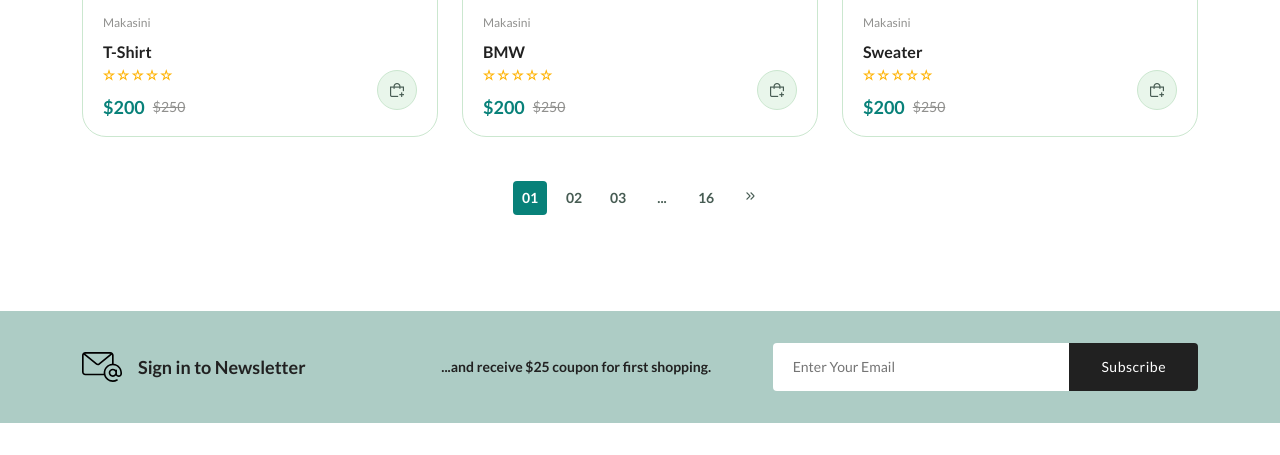
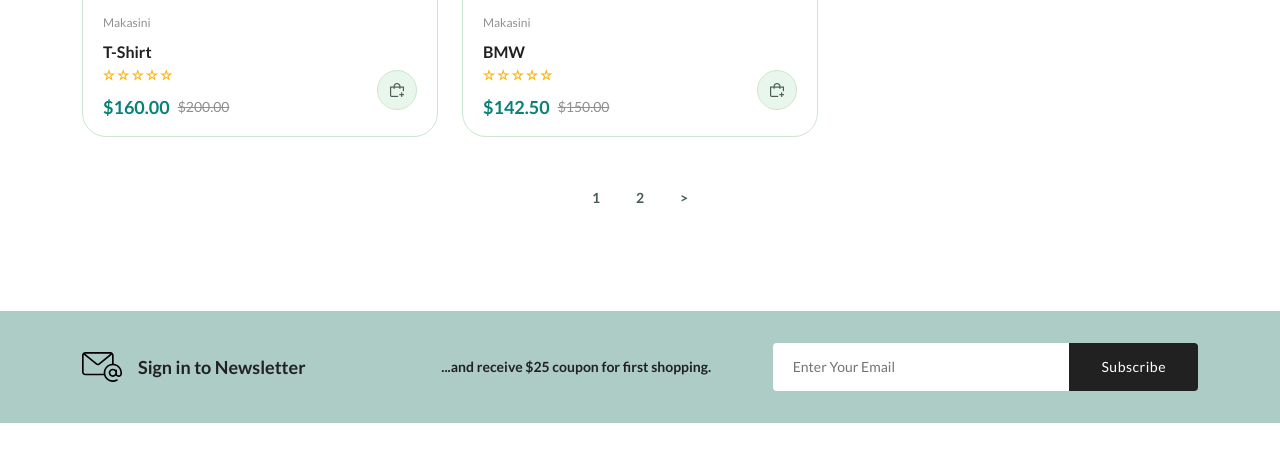
Before and after one commit to Alitop002/Evara_shop-, a Django app: page /shop/ in a window 1280 px wide. Shown: the part 612-1067 px from the top of the page. Run offline with Django 5.2, Linux system fonts and the light colour scheme; data comes from the database, SQL or seed files in the repository; both versions use the stored data as it was after the commit; some libraries are stand-ins or nearby versions.

Commit message:
Paginator

```diff
--- a/shop/views.py
+++ b/shop/views.py
@@ -3,6 +3,7 @@
 from django.contrib.auth import authenticate, login, logout
 from django.contrib.auth.decorators import login_required
 from django.core.paginator import Paginator
+
 
 
 def dahsboard(request):
@@ -46,9 +47,15 @@
 
 def shop(request):
     products = Product.objects.all()
+    paginator = Paginator(products, 2)
+
+    page = request.GET.get('page')
+
+    page_products = paginator.get_page(page)
+
 
     data = {'path': 'Mahsulotlar',
-            'products':products
+            'products': page_products
             }
     return render(request, "shop/shop.html", context=data)
 
--- a/templates/components/product-to-shop.html
+++ b/templates/components/product-to-shop.html
@@ -1,7 +1,7 @@
 {% load static %}
 <section class="products container section--lg">
 
-    {% if products %}
+  {% if products %}
         <p class="total__products">
             Umumiy mahsulotlar soni <span>{{ products.count }}</span> ta!
         </p>
@@ -49,10 +49,12 @@
                       <i class="fi fi-rs-star"></i>
                     </div>
                     <div class="product__price flex">
-
-                        <span class="new__price">$200</span>
-                        <span class="old__price">$250</span>
-
+                        {% if product.discount_price %}
+                            <span class="new__price">${{ product.discount_price }}</span>
+                            <span class="old__price">${{ product.price }}</span>
+                        {% else %}
+                            <span class="new__price">${{ product.price }}</span>
+                        {% endif %}
                     </div>
                     <a
                       href="#"
@@ -66,17 +68,20 @@
         {% endfor %}
         </div>
 
-        <!-- Пагинация -->
-        <ul class="pagination">
-          <li><a href="#" class="pagination__link active">01</a></li>
-          <li><a href="#" class="pagination__link">02</a></li>
-          <li><a href="#" class="pagination__link">03</a></li>
-          <li><a href="#" class="pagination__link">...</a></li>
-          <li><a href="#" class="pagination__link">16</a></li>
-          <li><a href="#" class="pagination__link icon">
-            <i class="fi-rs-angle-double-small-right"></i>
-          </a></li>
-        </ul>
+          <!-- Pagination -->
+          <ul class="pagination">
+              {% if products.has_previous %}
+                  <li><a href="?page={{products.previous_page_number}}" class="pagination__link"><</a></li>
+              {% endif %}
+
+              {% for page in products.paginator.page_range %}
+                  <li><a href="?page={{page}}" class="pagination__link " {% if products.number == page %}active{% endif %}>{{page}}</a></li>
+              {% endfor %}
+
+              {% if products.has_next %}
+                  <li><a href="?page={{products.next_page_number}}" class="pagination__link ">></a></li>
+              {% endif %}
+          </ul>
 
       {% else %}
         <!-- Если товаров нет -->
@@ -85,7 +90,7 @@
             <h2 style="font-size: 24px;">Mahsulotlar mavjud emas!</h2>
             <p style="color: #888;">Iltimos, boshqa kategoriyani tanlang yoki keyinroq urinib ko‘ring.</p>
         </div>
-    {% endif %}
+  {% endif %}
 
 
 </section>
```
Also changed, not shown: db.sqlite3.
